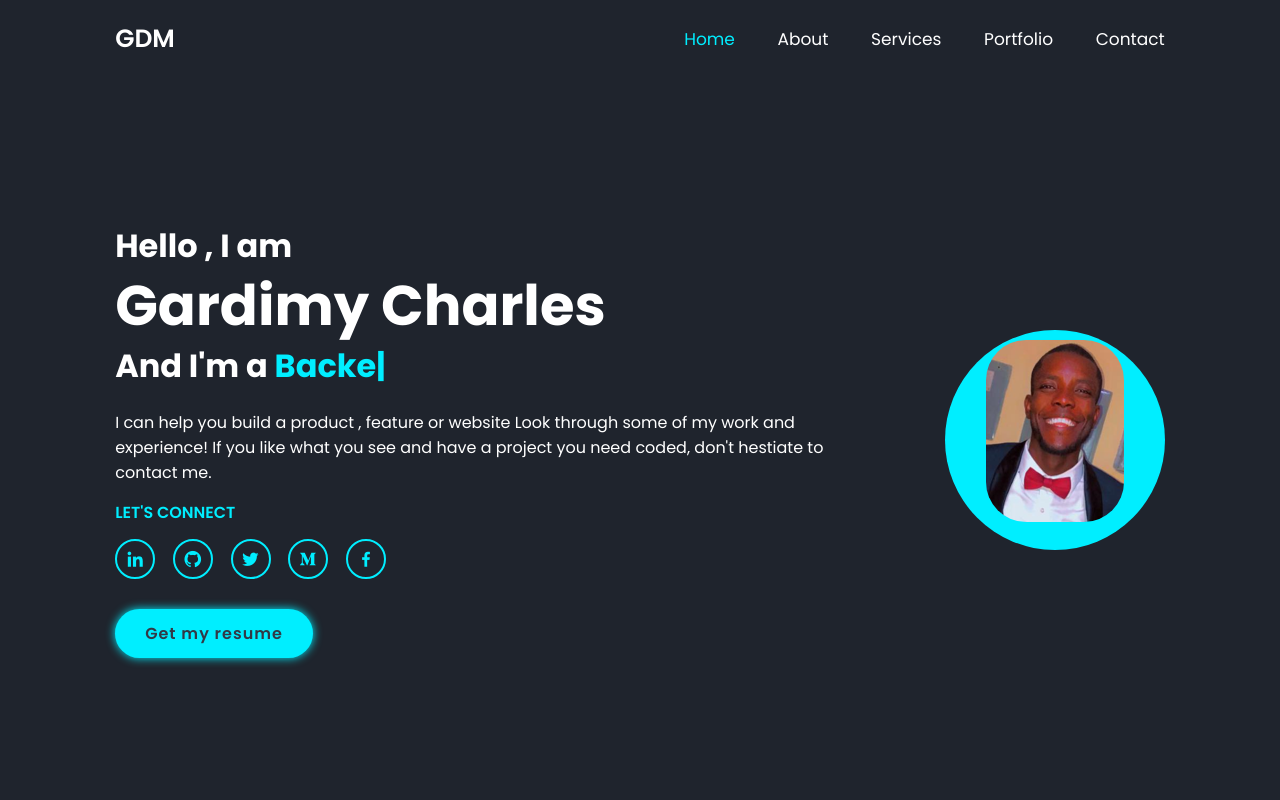
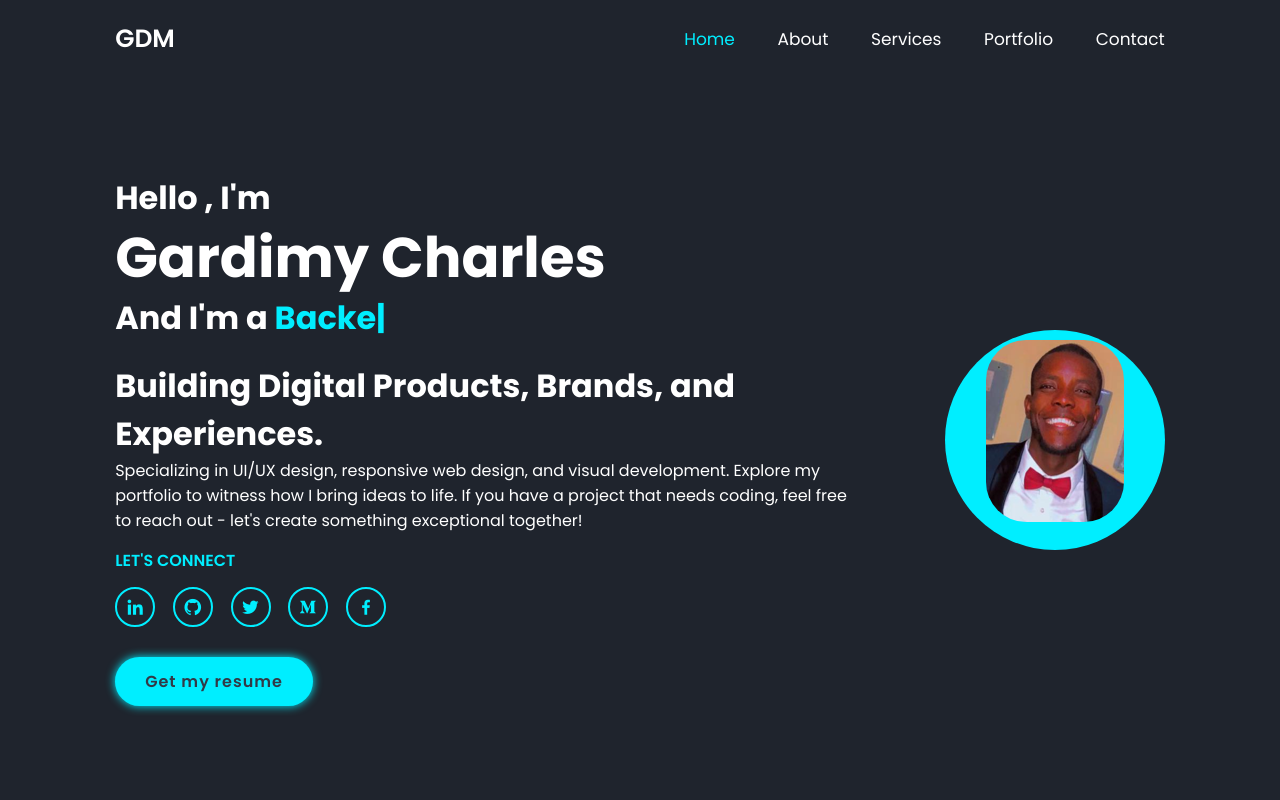
Before and after one commit to Gardimy/My_portfolio, a website: page index.html in a window 1280 px wide. Shown: the top 800 px of the page. Drawn offline with nearby package versions, Linux system fonts and the light colour scheme.

Commit message:
Update index.html file

```diff
--- a/index.html
+++ b/index.html
@@ -23,15 +23,15 @@
     </header>
 	<section class="home" id="home">
 		<div class="home-content">
-			<h3>Hello , I am</h3>
+			<h3>Hello , I'm</h3>
 			<h1>Gardimy Charles</h1>
 			<h3>And I'm a <span class="multiple-text"></span></h3>
+			<h3>Building Digital Products, Brands, and Experiences.</h3>
 			<p class="title2">
-				I can help you build a product , feature or
-				website Look through some of my work and experience! If you like what
-				you see and have a project you need coded, don't hestiate to contact
-				me.
-			  </p>
+				Specializing in UI/UX design, responsive web design, and visual development.
+				Explore my portfolio to witness how I bring ideas to life.
+				If you have a project that needs coding, feel free to reach out - let's create something exceptional together!
+			</p>
 			  <div class="social-media">
 				<h2 class="connect" href="#">LET'S CONNECT</h2>
 				<a href="https://www.linkedin.com/in/gardimycharles/"><i class='bx bxl-linkedin'></i></a>
```
